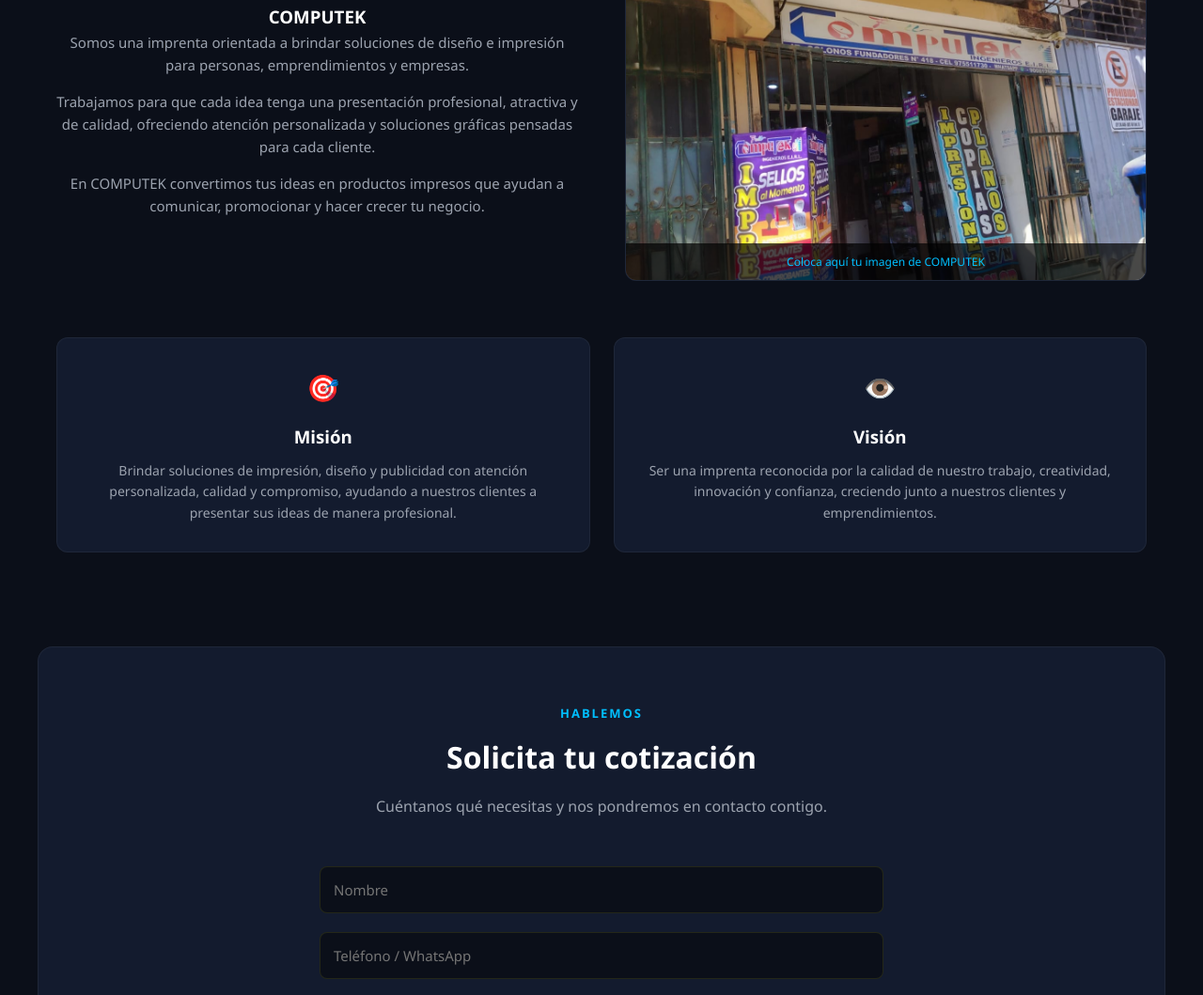
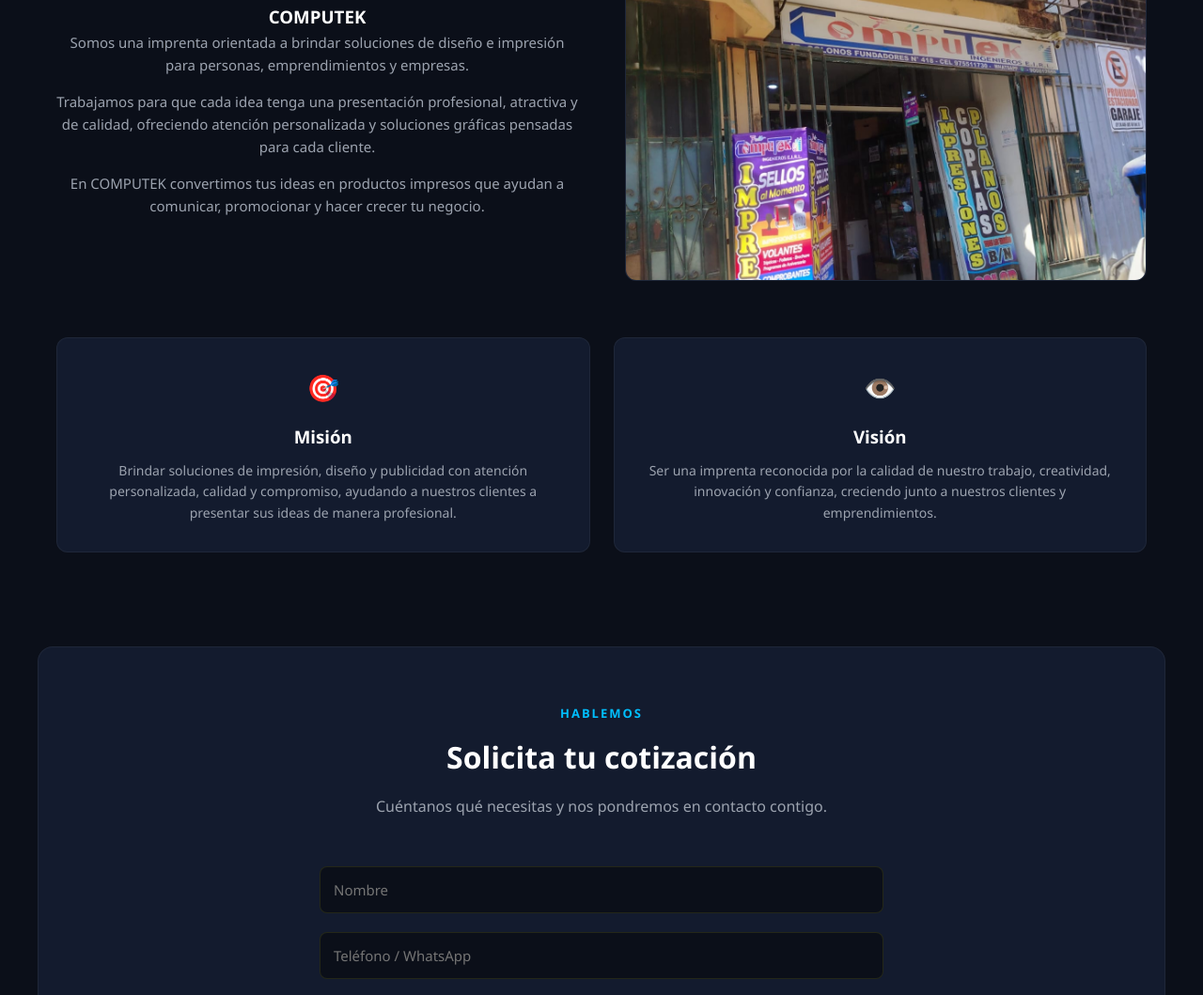
Before and after one commit to tzamhelyvilkahuarcaya-png/mi-sitio-web, a plain HTML site: page index.html in a window 1280 px wide. Shown: the part 2844-3903 px from the top of the page at 94% size. Drawn offline with Linux system fonts and the light colour scheme.

Commit message:
Add files via upload

```diff
--- a/index.html
+++ b/index.html
@@ -129,7 +129,7 @@
           </div>
           <div class="nosotros-imagen">
             <img src="galeria/imagen de computek.jpeg" alt="Imagen de COMPUTEK">
-            <div class="imagen-ayuda">Coloca aquí tu imagen de COMPUTEK</div>
+
           </div>
         </div>
 
```
